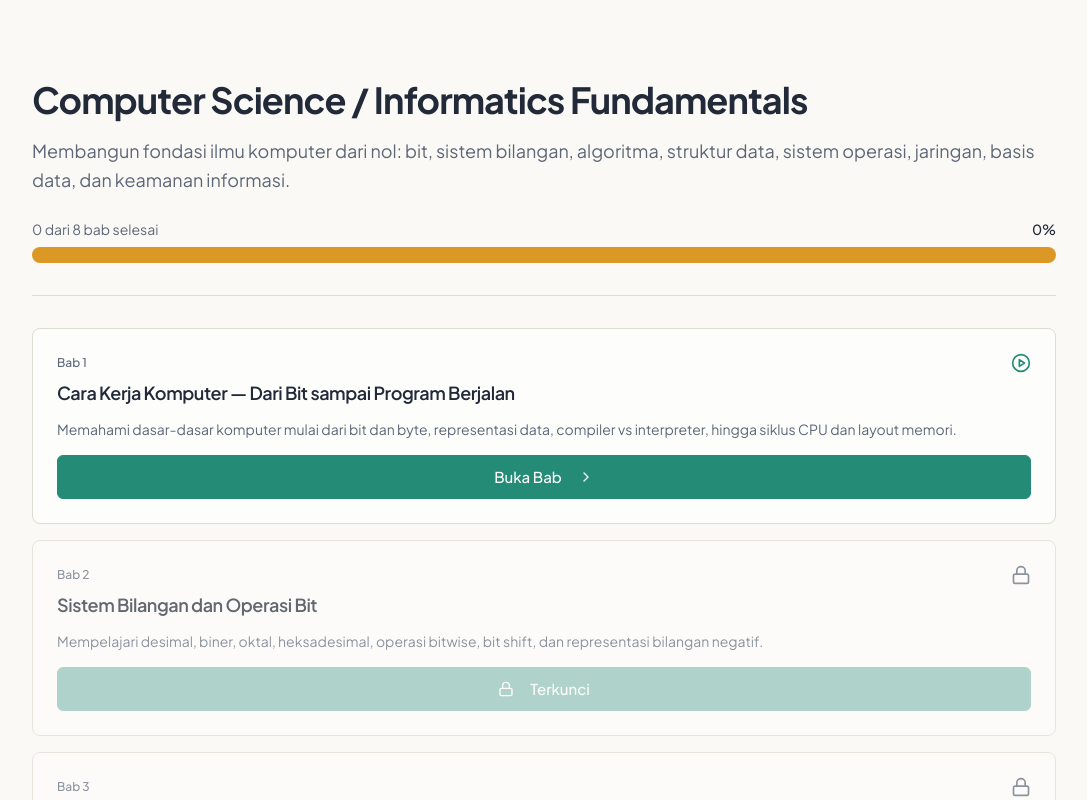
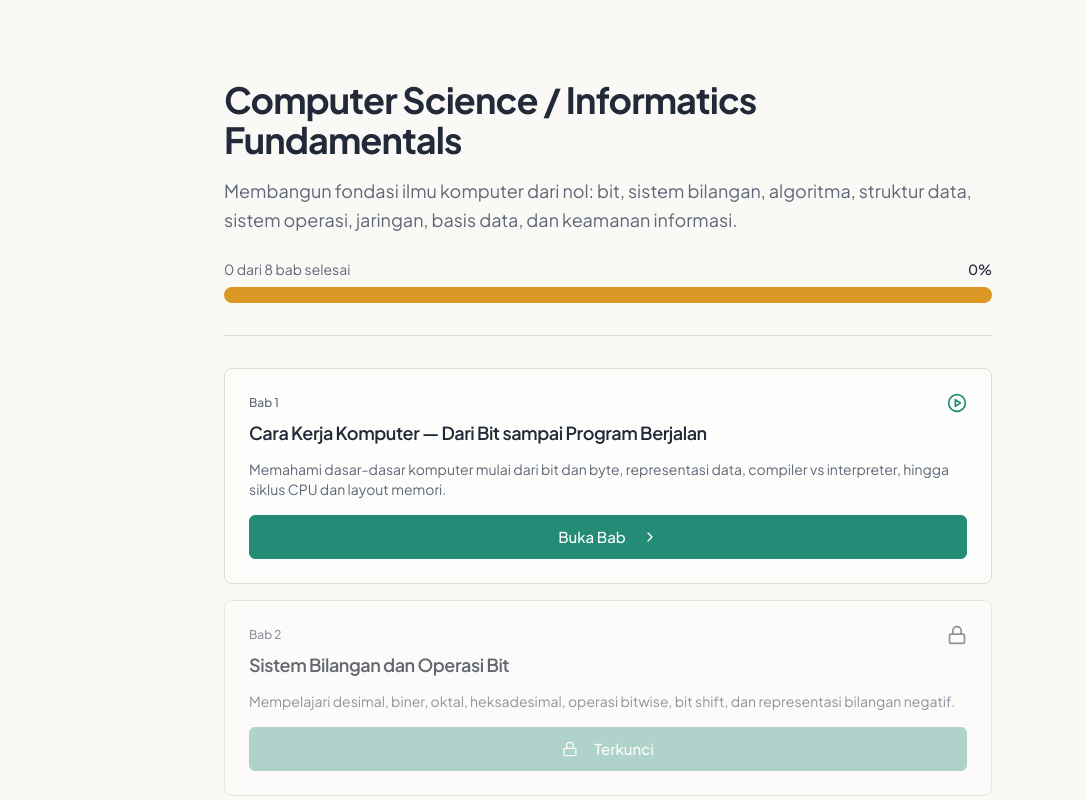
Before and after one commit to HafidhIrsyad/mari-belajar, a React (Vite) app: page /courses/cs-fundamentals in a window 1280 px wide. Shown: the top 800 px of the page, without its empty margins (32-1119 px from the left). Built offline with nearby package versions, Linux system fonts and the light colour scheme.

Commit message:
fix(ui): center course detail and fix course card bottom spacing

```diff
--- a/src/components/course/course-card.tsx
+++ b/src/components/course/course-card.tsx
@@ -16,7 +16,7 @@ interface CourseCardProps {
 export function CourseCard({ course }: CourseCardProps) {
   return (
     <Card className="flex flex-col transition-colors hover:border-[#D0C8B8] sm:flex-row sm:items-center sm:justify-between">
-      <CardHeader className="pb-4 sm:pb-0">
+      <CardHeader className="pb-4 sm:pb-6">
         <CardTitle className="text-xl font-semibold">{course.title}</CardTitle>
         <CardDescription className="mt-2 mb-4 text-[0.9375rem] leading-relaxed">
           {course.description}
--- a/src/pages/CourseDetailPage.tsx
+++ b/src/pages/CourseDetailPage.tsx
@@ -35,7 +35,7 @@ export function CourseDetailPage() {
 
   return (
     <div className="px-6 py-12 lg:px-16 lg:py-20">
-      <div className="max-w-5xl">
+      <div className="mx-auto max-w-3xl">
         <h1 className="text-3xl font-bold tracking-tight text-foreground lg:text-4xl">
           {course.title}
         </h1>
```
